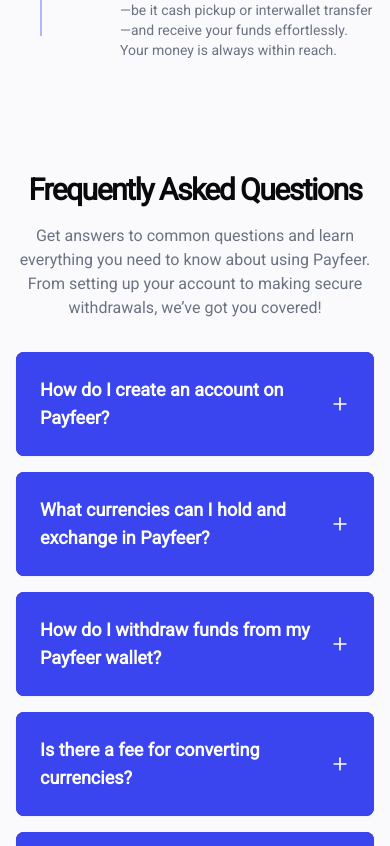
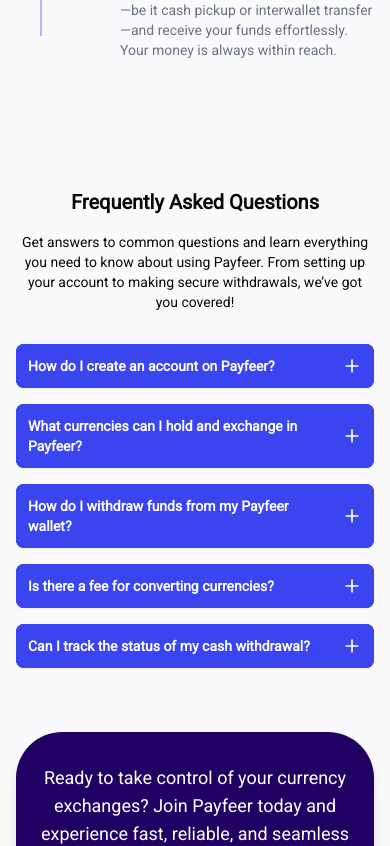
Before and after one commit to Payfeer/website, a Next.js app: page / in a window 390 px wide. Shown: the part 3287-4133 px from the top of the page. Built offline with nearby package versions, Linux system fonts and the light colour scheme.

Commit message:
Update FAQs.tsx

```diff
--- a/app/(homepage)/_components/FAQs.tsx
+++ b/app/(homepage)/_components/FAQs.tsx
@@ -25,15 +25,17 @@
   return (
     <div className="overflow-hidden border-0 shadow-sm bg-[#212897] text-white rounded-lg">
       <button
-        className={`w-full text-left p-6 ${
+        className={`w-full text-left p-3 md:p-6 ${
           isOpen
             ? "bg-[#212897] text-white"
             : "bg-[#3B45EF] hover:bg-[#212897] duration-200"
         }`}
         onClick={onClick}
       >
-        <div className="flex items-center justify-between w-full">
-          <span className="text-lg md:text-2xl font-semibold">{question}</span>
+        <div className="flex gap-2 items-center justify-between w-full">
+          <span className="text-sm md:text-base lg:text-2xl font-semibold">
+            {question}
+          </span>
           <div
             className={`transition-transform duration-300 transform ${
               isOpen ? "rotate-45" : ""
@@ -48,8 +50,10 @@
         </div>
       </button>
       {isOpen && (
-        <div className="p-6">
-          <p className="leading-relaxed md:text-lg">{answer}</p>
+        <div className="p-3 md:p-6">
+          <p className="leading-relaxed text-xs md:text-sm lg:text-lg">
+            {answer}
+          </p>
         </div>
       )}
     </div>
@@ -83,13 +87,13 @@
   ];
 
   return (
-    <section className="w-full py-12 bg-[#FAFAFD]">
-      <div className="max-w-screen-xl mx-auto px-4 md:px-6">
-        <div className="flex flex-col items-center justify-center space-y-4 text-center">
-          <h2 className="text-3xl font-bold tracking-tighter sm:text-4xl">
+    <section className="w-full py-16 md:py-20 bg-[#FAFAFD]">
+      <div id="faqs" className="max-w-screen-xl mx-auto px-4 md:px-6">
+        <div className="flex flex-col items-center justify-center gap-4 text-center">
+          <h2 className="font-semibold text-xl md:text-3xl">
             Frequently Asked Questions
           </h2>
-          <p className="max-w-[900px] text-gray-500 md:text-lg/relaxed">
+          <p className="max-w-[900px] text-sm md:text-lg/relaxed">
             Get answers to common questions and learn everything you need to
             know about using Payfeer. From setting up your account to making
             secure withdrawals, we’ve got you covered!
```
